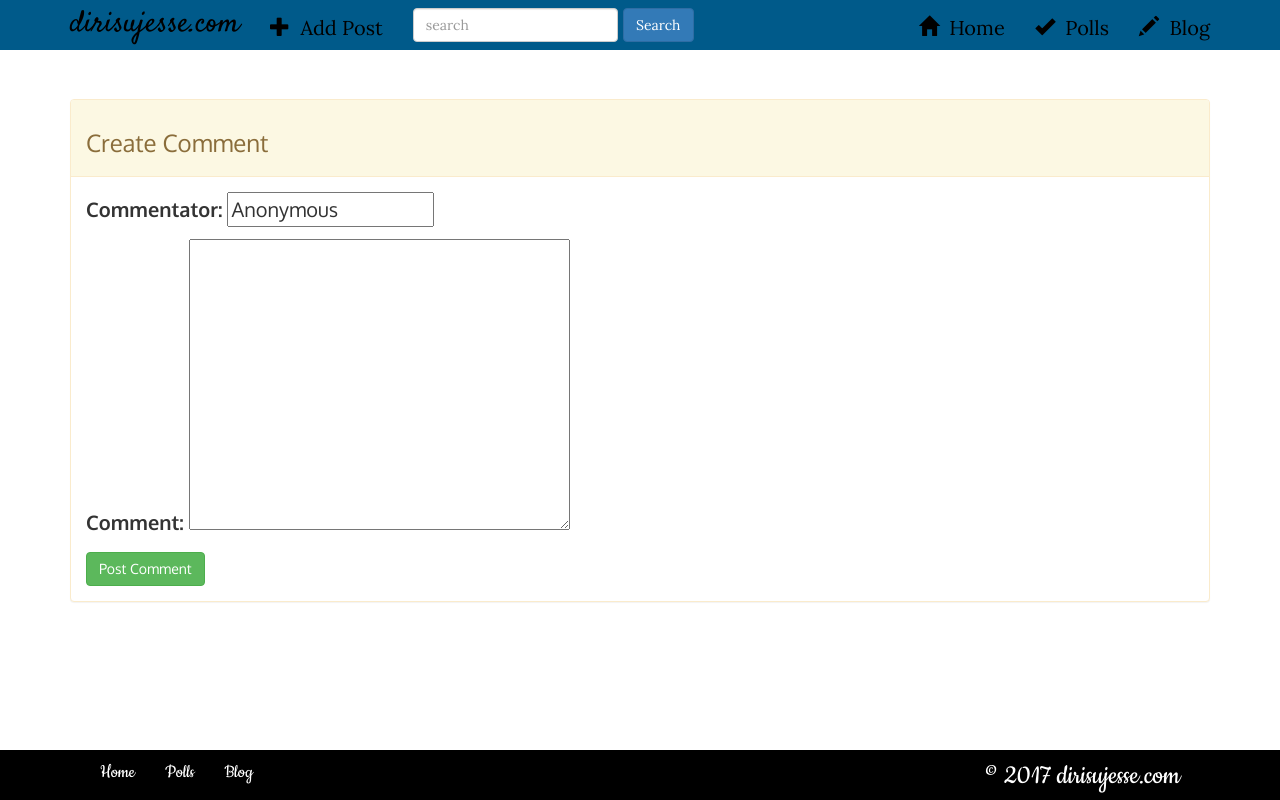
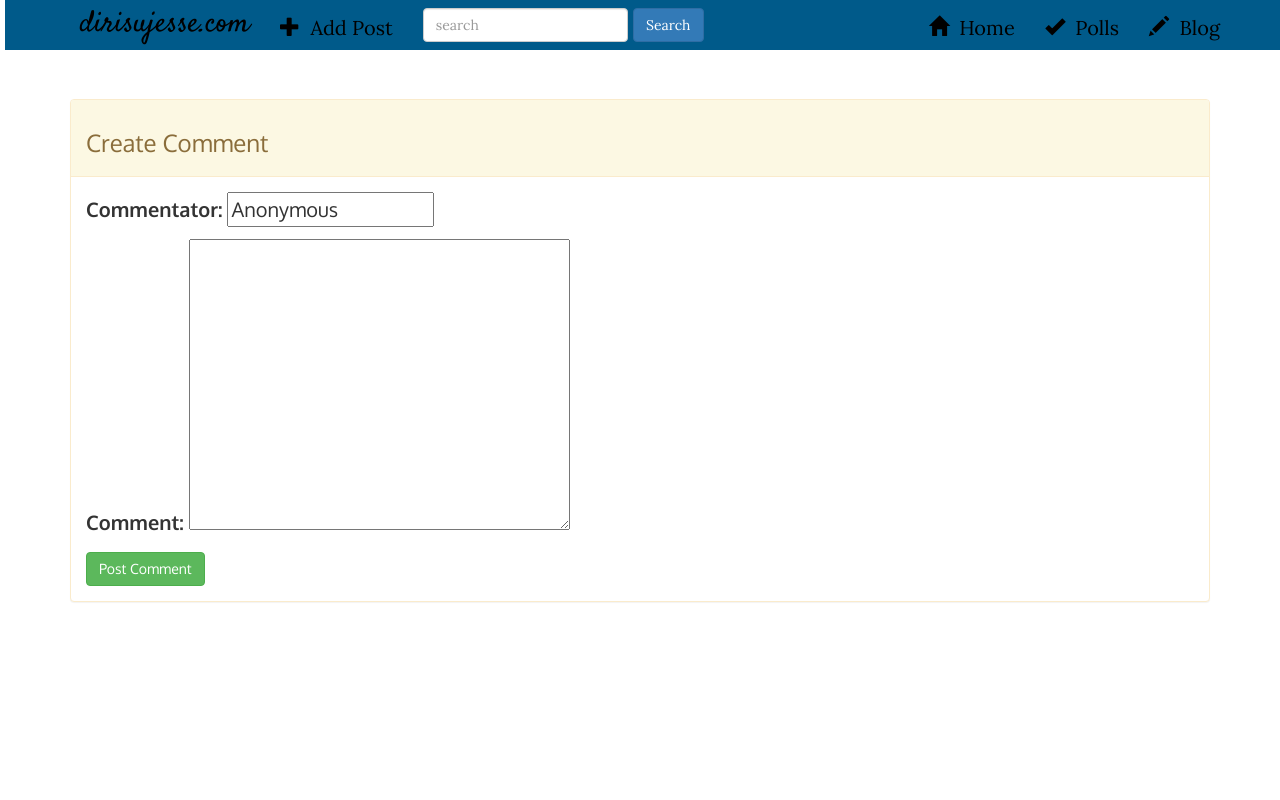
Before and after one commit to dirisujesse/django-project-webapp, a Django app: page /1/comment/ in a window 1280 px wide. Run offline with Django 3.2, Linux system fonts and the light colour scheme; data comes from the database, SQL or seed files in the repository; some libraries are stand-ins or nearby versions; some web fonts are replaced.

Commit message:
Update layout.html

```diff
--- a/polls/templates/polls/layout.html
+++ b/polls/templates/polls/layout.html
@@ -22,7 +22,7 @@
     </head>
     <body class="body" style="font-size: 200%;">
     <div class="row">
-        <nav id="header-nav" class="navbar navbar-inverse navbar-static-top" style="border: none">
+        <nav id="header-nav" class="navbar navbar-inverse navbar-static-top" style="border: none; margin-left: 1em">
             <div class="container" id="hed-con">
                 <div class="navbar-header">
                     <button type="button" class="navbar-toggle collapsed" data-toggle="collapse" data-target="#collapsable-nav" aria-expanded="false">
@@ -62,7 +62,7 @@
         <br>
     </div>
     </main>
-    <div class="row">
+<!--     <div class="row">
     <footer class="hidden-xs">
         <nav id="footer-nav" class="navbar navbar-default navbar-static-bottom" role="navigation" style="border-radius: 0px; margin: 5% 0% 0% 0%; background: rgb(0,0,0); border: none;">
             <div class="container">
@@ -76,10 +76,10 @@
                 </div>
             </div>
         </nav>
+    </footer>
+    </div> -->
     <script src="http://code.jquery.com/jquery-3.1.1.min.js" integrity="sha256-hVVnYaiADRTO2PzUGmuLJr8BLUSjGIZsDYGmIJLv2b8=" crossorigin="anonymous"></script>
     <script src="https://maxcdn.bootstrapcdn.com/bootstrap/3.3.7/js/bootstrap.min.js" integrity="sha384-Tc5IQib027qvyjSMfHjOMaLkfuWVxZxUPnCJA7l2mCWNIpG9mGCD8wGNIcPD7Txa" crossorigin="anonymous"></script>
     <script>{% block scripts %}{% endblock %}</script>
-    </footer>
-    </div>
     </body>
 </html>
```
